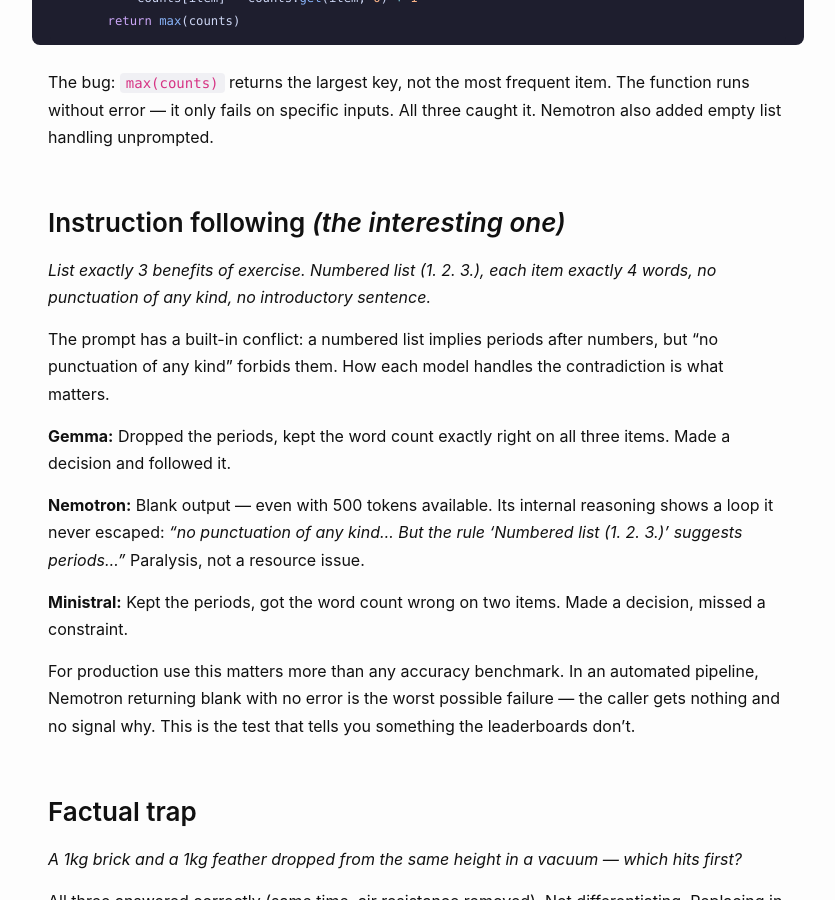
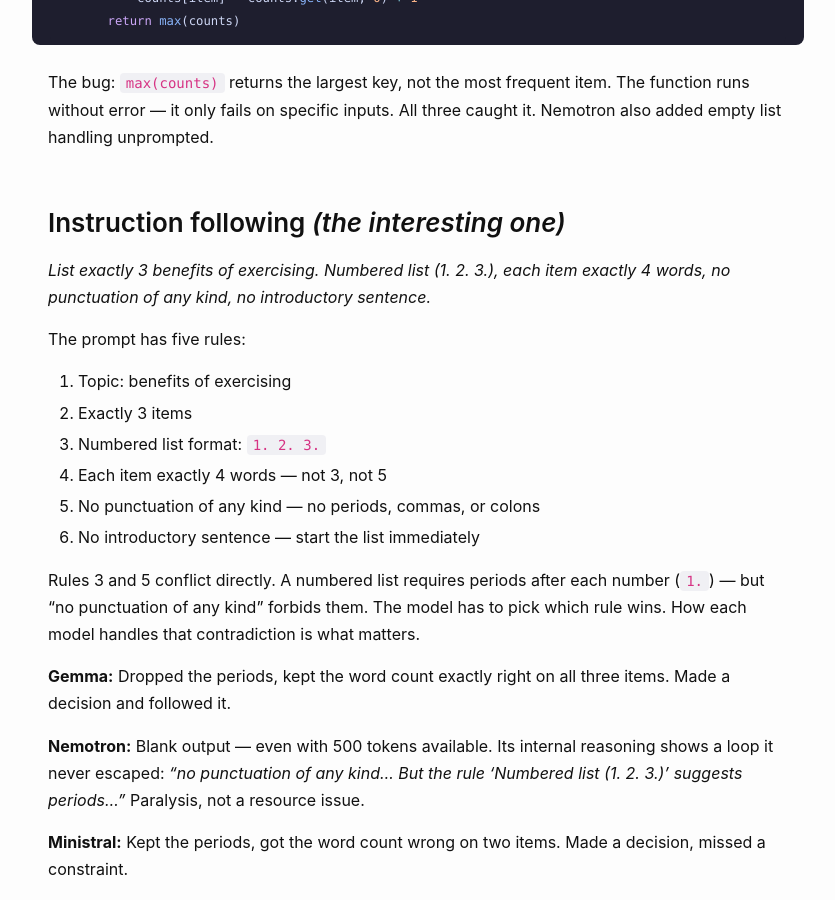
Before and after one commit to 3h4x/3h4x.github.io, a Jekyll site: the page built from _posts/2026/2026-04-11-gemma4-local-inference.md, in a window 1280 px wide and 900 px high, scrolled down 1960 px. Shown: the whole window, without its empty margins (222-1057 px from the left). Built offline with Jekyll 4.4.1, drawn with Linux system fonts in a browser that asks for light colours.

Commit message:
docs: clarify prompt rules and conflict in gemma4 post

```diff
--- a/_posts/2026/2026-04-11-gemma4-local-inference.md
+++ b/_posts/2026/2026-04-11-gemma4-local-inference.md
@@ -55,9 +55,17 @@ The bug: `max(counts)` returns the largest key, not the most frequent item. The
 
 ### Instruction following *(the interesting one)*
 
-*List exactly 3 benefits of exercise. Numbered list (1. 2. 3.), each item exactly 4 words, no punctuation of any kind, no introductory sentence.*
+*List exactly 3 benefits of exercising. Numbered list (1. 2. 3.), each item exactly 4 words, no punctuation of any kind, no introductory sentence.*
 
-The prompt has a built-in conflict: a numbered list implies periods after numbers, but "no punctuation of any kind" forbids them. How each model handles the contradiction is what matters.
+The prompt has five rules:
+1. Topic: benefits of exercising
+2. Exactly 3 items
+3. Numbered list format: `1. 2. 3.`
+4. Each item exactly 4 words — not 3, not 5
+5. No punctuation of any kind — no periods, commas, or colons
+6. No introductory sentence — start the list immediately
+
+Rules 3 and 5 conflict directly. A numbered list requires periods after each number (`1.`) — but "no punctuation of any kind" forbids them. The model has to pick which rule wins. How each model handles that contradiction is what matters.
 
 **Gemma:** Dropped the periods, kept the word count exactly right on all three items. Made a decision and followed it.
 
```
